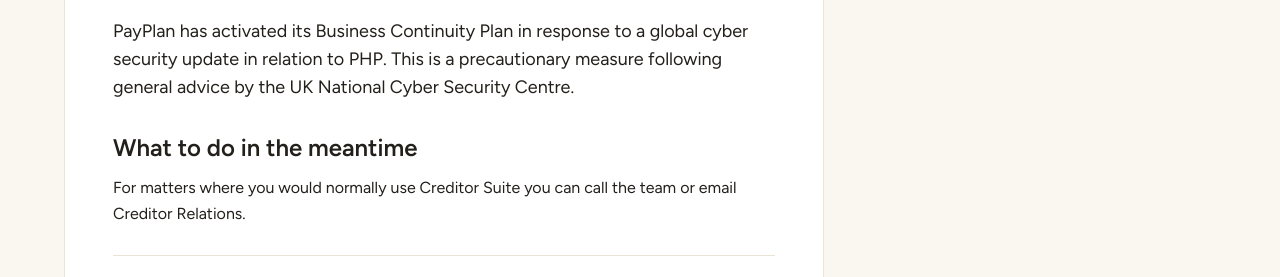
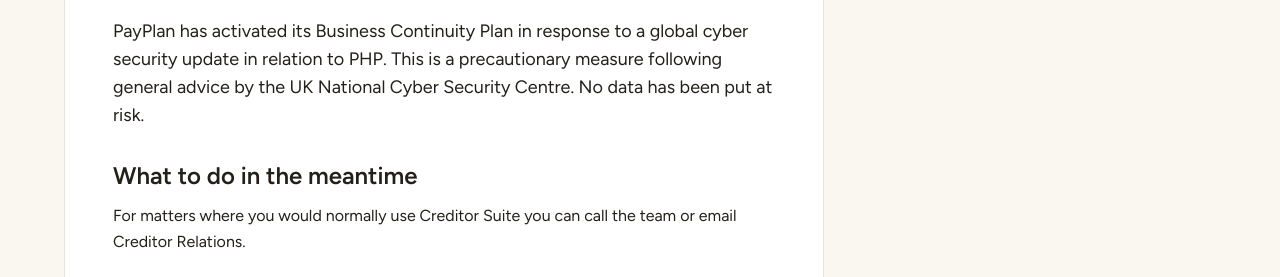
Before and after one commit to payplan-tech/creditor-suite-bcp-notice, a plain HTML site: page index.html in a window 1280 px wide. Shown: the part 345-622 px from the top of the page. Drawn offline with Linux system fonts and the light colour scheme.

Commit message:
Say that no data has been put at risk
The question anyone reading a cyber security notice asks first, and the
notice did not answer it.

```diff
--- a/index.html
+++ b/index.html
@@ -45,7 +45,7 @@
         PayPlan has activated its Business Continuity Plan in response to a
         global cyber security update in relation to PHP. This is a precautionary
         measure following general advice by the UK National Cyber Security
-        Centre.
+        Centre. No data has been put at risk.
       </p>
 
       <h2>What to do in the meantime</h2>
```
